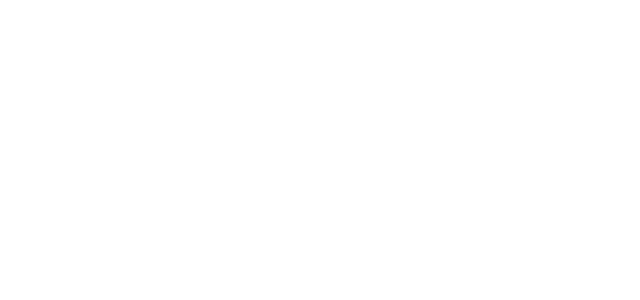
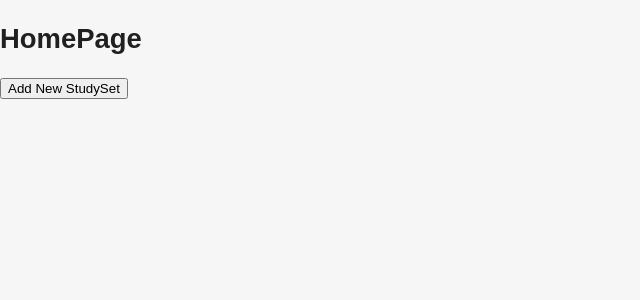
Before and after one commit to richardfang888/flashcard-generator, a React (Create React App) app in the folder client/: page /home in a window 1280 px wide. Before the commit this address had no page. Shown: the top 300 px of the page, without its empty margins (0-640 px from the left). Built offline with nearby package versions, Linux system fonts and the light colour scheme.

Commit message:
edited homePage, loginPage, added get functions to server

```diff
--- a/client/package.json
+++ b/client/package.json
@@ -15,6 +15,7 @@
     "formik": "^2.2.9",
     "react": "^18.2.0",
     "react-dom": "^18.2.0",
+    "react-dropzone": "^14.2.3",
     "react-quizlet-flashcard": "^3.0.0",
     "react-redux": "^8.0.5",
     "react-router-dom": "^6.10.0",
--- a/client/src/App.js
+++ b/client/src/App.js
@@ -1,13 +1,29 @@
 import Flash from './scenes/studySetPage/studySetPage'
-import {BrowserRouter, Routes, Route} from 'react-router-dom'
+import {BrowserRouter, Navigate, Routes, Route} from 'react-router-dom'
+import LoginPage from "./scenes/loginPage/loginPage";
+import HomePage from "./scenes/homepage/homePage"
+import { useSelector, Provider } from "react-redux";
+import { CssBaseline, ThemeProvider } from "@mui/material";
+import { createTheme } from "@mui/material/styles";
+import { themeSettings } from "./theme";
 
 function App() {
+  const isAuth = Boolean(useSelector((state) => state.token));
+  const theme = createTheme(themeSettings())
   return (
-    <BrowserRouter>
-      <Routes>
-        <Route path="/studyset" element={<Flash/>}/>
-      </Routes>
-    </BrowserRouter>
+    <div className = 'app'>
+      <BrowserRouter>
+      <ThemeProvider theme={theme}>
+        <CssBaseline>
+            <Routes>
+              <Route path="/" element={<LoginPage />} />
+              <Route path="/home" element={<HomePage />}/> {/* {isAuth ? <homePage /> : <Navigate to="/" />} */}
+              <Route path="/studyset/:userId" element={<Flash/>}/>
+            </Routes>
+        </CssBaseline>
+      </ThemeProvider>
+      </BrowserRouter>
+    </div>
   );
 }
 
--- /dev/null
+++ b/client/src/components/FlexBetween.jsx
@@ -0,0 +1,10 @@
+import { Box } from "@mui/material";
+import { styled } from "@mui/system";
+
+const FlexBetween = styled(Box)({
+    display: 'flex',
+    justifyContent: 'space-between',
+    alignItems: 'center',
+})
+
+export default FlexBetween
--- a/client/src/index.js
+++ b/client/src/index.js
@@ -2,11 +2,32 @@ import React from 'react';
 import ReactDOM from 'react-dom/client';
 import './index.css';
 import App from './App';
-;
+import authReducer from './state';
+import { configureStore } from '@reduxjs/toolkit';
+import { Provider } from 'react-redux';
+import { persistStore, persistReducer, FLUSH, REHYDRATE, PAUSE, PURGE, REGISTER } from 'redux-persist';
+import storage from 'redux-persist/lib/storage'
+import { PersistGate } from 'redux-persist/integration/react';
+
+const persistConfig = { key: 'root', storage, version: 1 }
+const persistedReducer = persistReducer(persistConfig, authReducer)
+const store = configureStore({
+  reducer: persistedReducer,
+  middleware: (getDefaultMiddleware) =>
+    getDefaultMiddleware({
+      serializableCheck: {
+        ignoreActions: [FLUSH, REHYDRATE, PAUSE, PURGE, REGISTER]
+      },
+    }),
+})
 
 const root = ReactDOM.createRoot(document.getElementById('root'));
 root.render(
   <React.StrictMode>
-    <App />
+    <Provider store={store}>
+      <PersistGate loading={null} persistor={persistStore(store)}>
+        <App />
+      </PersistGate>
+    </Provider>
   </React.StrictMode>
 );
--- a/client/src/scenes/homepage/homePage.js
+++ b/client/src/scenes/homepage/homePage.js
@@ -0,0 +1,50 @@
+import React, { useState } from "react";
+import { useDispatch } from "react-redux";
+
+const HomePage = () => {
+  const dispatch = useDispatch();
+  const [createMethod, setCreateMethod] = useState(null);
+  const [newStudySetName, setNewStudySetName] = useState("");
+
+  const handleNewStudySet = () => {
+    if (createMethod === "manual") {
+      // handle manual creation
+      console.log("Manual creation selected");
+      // call a function to create the studySet manually
+    } else if (createMethod === "notes") {
+      // handle notes creation
+      console.log("Notes creation selected");
+      // call the generateFlashCards function with the notes as the request
+      dispatch(generateFlashCards(newStudySetName));
+    }
+  };
+
+  return (
+    <div>
+      <h1>HomePage</h1>
+      <button onClick={() => setCreateMethod("dropdown")}>Add New StudySet</button>
+      {createMethod === "dropdown" && (
+        <div>
+          <label htmlFor="studySetName">StudySet Name:</label>
+          <input
+            type="text"
+            id="studySetName"
+            name="studySetName"
+            value={newStudySetName}
+            onChange={(e) => setNewStudySetName(e.target.value)}
+          />
+          <select onChange={(e) => setCreateMethod(e.target.value)}>
+            <option value="" disabled selected hidden>
+              Choose creation method
+            </option>
+            <option value="notes">Create Using Notes</option>
+            <option value="manual">Create Manually</option>
+          </select>
+          <button onClick={handleNewStudySet}>Create StudySet</button>
+        </div>
+      )}
+    </div>
+  );
+};
+
+export default HomePage;
--- a/client/src/scenes/loginPage/Form.jsx
+++ b/client/src/scenes/loginPage/Form.jsx
@@ -12,9 +12,9 @@ import { Formik } from "formik";
 import * as yup from "yup";
 import { useNavigate } from "react-router-dom";
 import { useDispatch } from "react-redux";
-import { setLogin } from "state";
+import { setLogin } from "../../state/index";
 import Dropzone from "react-dropzone";
-import FlexBetween from "components/FlexBetween";
+import FlexBetween from "../../components/FlexBetween";
 
 const registerSchema = yup.object().shape({
   firstName: yup.string().required("required"),
@@ -44,6 +44,8 @@ const Form = () => {
   const [pageType, setPageType] = useState("login");
   const { palette } = useTheme();
   const dispatch = useDispatch();
+  const navigate = useNavigate();
+  const isNonMobile = useMediaQuery("(min-width:600px)");
   const isLogin = pageType === "login";
   const isRegister = pageType === "register";
 
@@ -143,13 +145,6 @@ const Form = () => {
                   helperText={touched.lastName && errors.lastName}
                   sx={{ gridColumn: "span 2" }}
                 />
-                <Box
-                  gridColumn="span 4"
-                  border={`1px solid ${palette.neutral.medium}`}
-                  borderRadius="5px"
-                  p="1rem"
-                >
-                </Box>
               </>
             )}
 
--- /dev/null
+++ b/client/src/theme.js
@@ -0,0 +1,86 @@
+// color design tokens export
+export const colorTokens = {
+    grey: {
+      0: "#FFFFFF",
+      10: "#F6F6F6",
+      50: "#F0F0F0",
+      100: "#E0E0E0",
+      200: "#C2C2C2",
+      300: "#A3A3A3",
+      400: "#858585",
+      500: "#666666",
+      600: "#4D4D4D",
+      700: "#333333",
+      800: "#1A1A1A",
+      900: "#0A0A0A",
+      1000: "#000000",
+    },
+    primary: {
+      50: "#E6FBFF",
+      100: "#CCF7FE",
+      200: "#99EEFD",
+      300: "#66E6FC",
+      400: "#33DDFB",
+      500: "#00D5FA",
+      600: "#00A0BC",
+      700: "#006B7D",
+      800: "#00353F",
+      900: "#001519",
+    },
+};
+
+// mui theme settings
+export const themeSettings = () => {
+    return {
+      palette: {
+        mode: 'light',
+        ...{
+            // palette values for light mode
+            primary: {
+            dark: colorTokens.primary[700],
+            main: colorTokens.primary[500],
+            light: colorTokens.primary[50],
+            },
+            neutral: {
+            dark: colorTokens.grey[700],
+            main: colorTokens.grey[500],
+            mediumMain: colorTokens.grey[400],
+            medium: colorTokens.grey[300],
+            light: colorTokens.grey[50],
+            },
+            background: {
+            default: colorTokens.grey[10],
+            alt: colorTokens.grey[0],
+            },
+        },
+      },
+      typography: {
+        fontFamily: ["Rubik", "sans-serif"].join(","),
+        fontSize: 12,
+        h1: {
+          fontFamily: ["Rubik", "sans-serif"].join(","),
+          fontSize: 40,
+        },
+        h2: {
+          fontFamily: ["Rubik", "sans-serif"].join(","),
+          fontSize: 32,
+        },
+        h3: {
+          fontFamily: ["Rubik", "sans-serif"].join(","),
+          fontSize: 24,
+        },
+        h4: {
+          fontFamily: ["Rubik", "sans-serif"].join(","),
+          fontSize: 20,
+        },
+        h5: {
+          fontFamily: ["Rubik", "sans-serif"].join(","),
+          fontSize: 16,
+        },
+        h6: {
+          fontFamily: ["Rubik", "sans-serif"].join(","),
+          fontSize: 14,
+        },
+      },
+    };
+};
```
Also changed, not shown: 1 other file (tests, documents, lock files or other folders).
